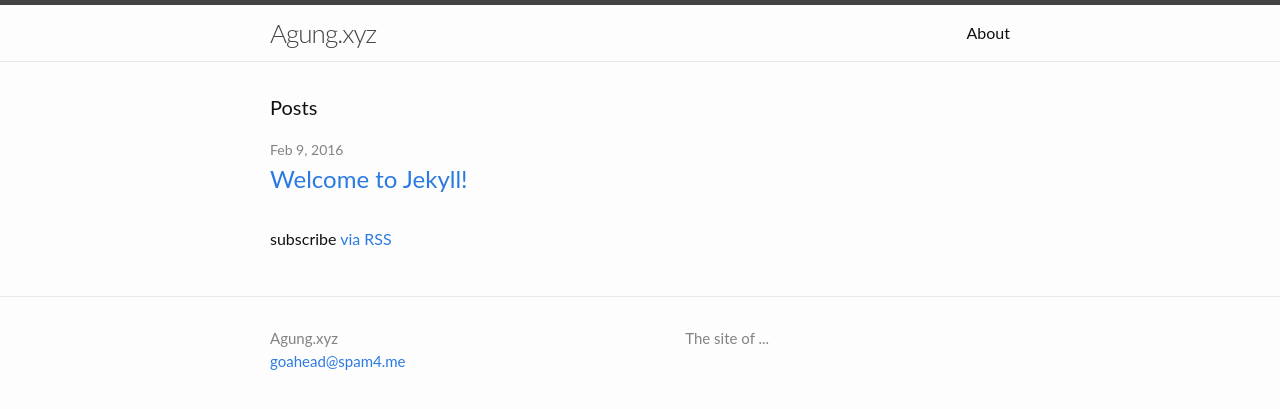
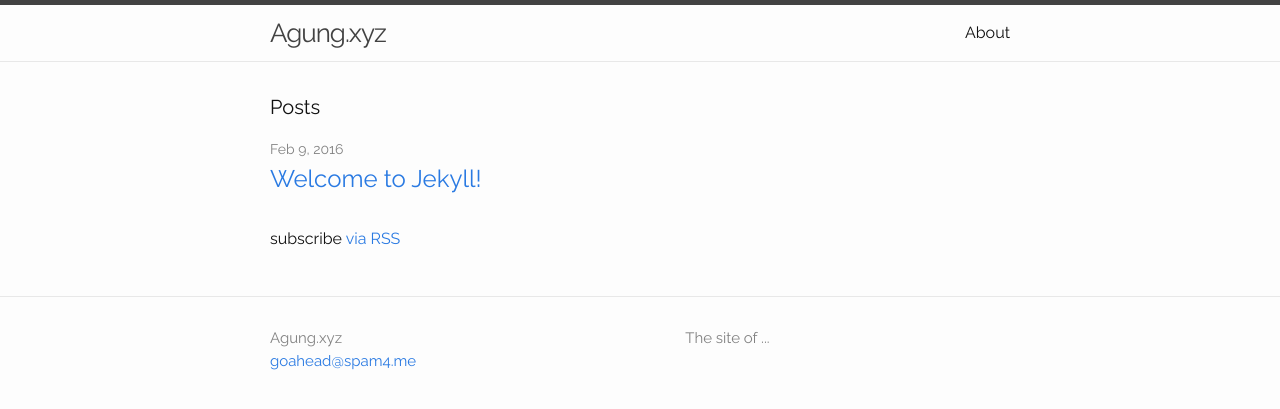
Before and after one commit to gm-ah/gm-ah.github.io, a Jekyll site: the page built from index.html, in a window 1280 px wide. Shown: the top 409 px of the page. Built offline with Jekyll 4.4.1, drawn with Linux system fonts in a browser that asks for light colours.

Commit message:
Update main.scss

```diff
--- a/css/main.scss
+++ b/css/main.scss
@@ -6,7 +6,7 @@
 
 
 // Our variables
-$base-font-family: Lato, sans-serif;
+$base-font-family: Raleway, sans-serif;
 $base-font-size:   16px;
 $base-font-weight: 400;
 $small-font-size:  $base-font-size * 0.875;
```
